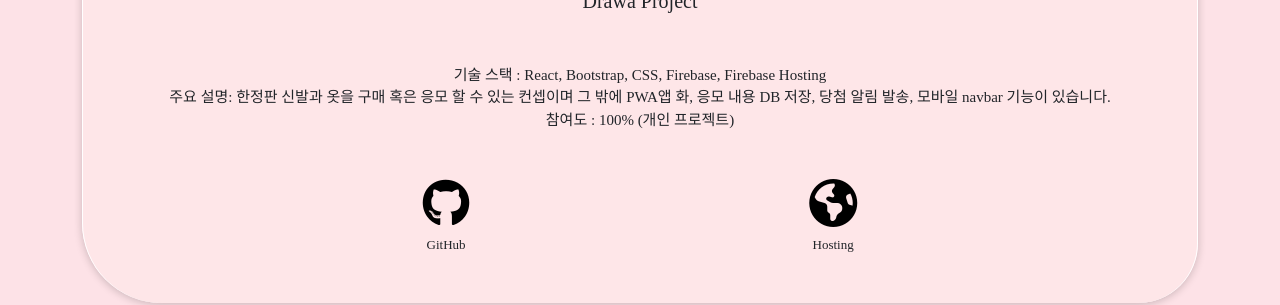
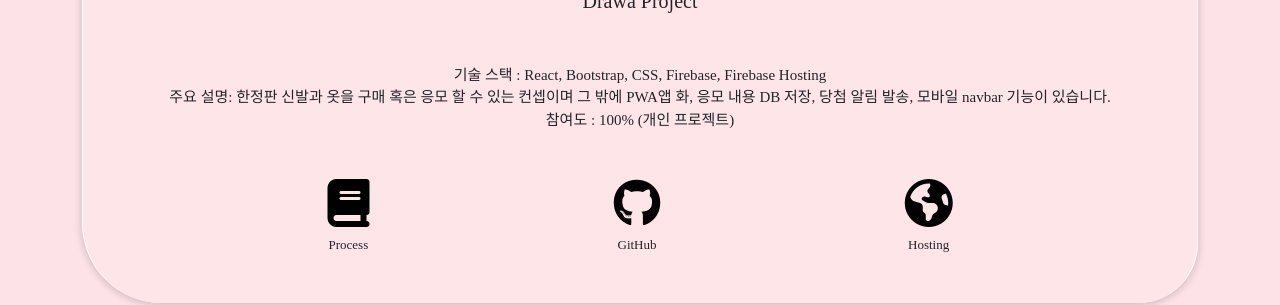
Before and after one commit to sitecreater/code_Portfolio, a React (Create React App) app: page / in a window 1280 px wide. Shown: the part 2500-2805 px from the top of the page. Built offline with nearby package versions, Linux system fonts and the light colour scheme; a web font is replaced by a local one.

Commit message:
ProcessLIink Up

```diff
--- a/src/Components/WorkData.js
+++ b/src/Components/WorkData.js
@@ -22,6 +22,8 @@ let data = [
     introduction:
       "주요 설명: 한정판 신발과 옷을 구매 혹은 응모 할 수 있는 컨셉이며 그 밖에 PWA앱 화, 응모 내용 DB 저장, 당첨 알림 발송, 모바일 navbar 기능이 있습니다. ",
     participation: "참여도 : 100% (개인 프로젝트)",
+    processLink:
+      "https://github.com/sitecreater/storage_Drawa.github.io/blob/main/Drawa_Process.docx?raw=true",
     gitLink: "https://github.com/sitecreater/drawaCode",
     hostLink: "https://capstone-pwa.firebaseapp.com/",
   },
--- a/src/Routes/Work.js
+++ b/src/Routes/Work.js
@@ -32,6 +32,21 @@ function Work() {
                   <div className="WorkSubText">{work.introduction}</div>
                   <div className="WorkSubText">{work.participation}</div>
                   <div className="iconSpace">
+                    {work.processLink && (
+                      <div className="pt-5">
+                        <div>
+                          <a
+                            href={work.processLink}
+                            target="_blank"
+                            rel="noopener noreferrer"
+                          >
+                            <i class="fa-solid fa-book fa-3x"></i>
+                          </a>
+                        </div>
+                        <div className="ContextSubText pt-2">Process</div>
+                      </div>
+                    )}
+
                     <div className="pt-5">
                       <div>
                         <a
@@ -44,6 +59,7 @@ function Work() {
                       </div>
                       <div className="ContextSubText pt-2">GitHub</div>
                     </div>
+
                     <div className="pt-5">
                       <div>
                         <a
```
